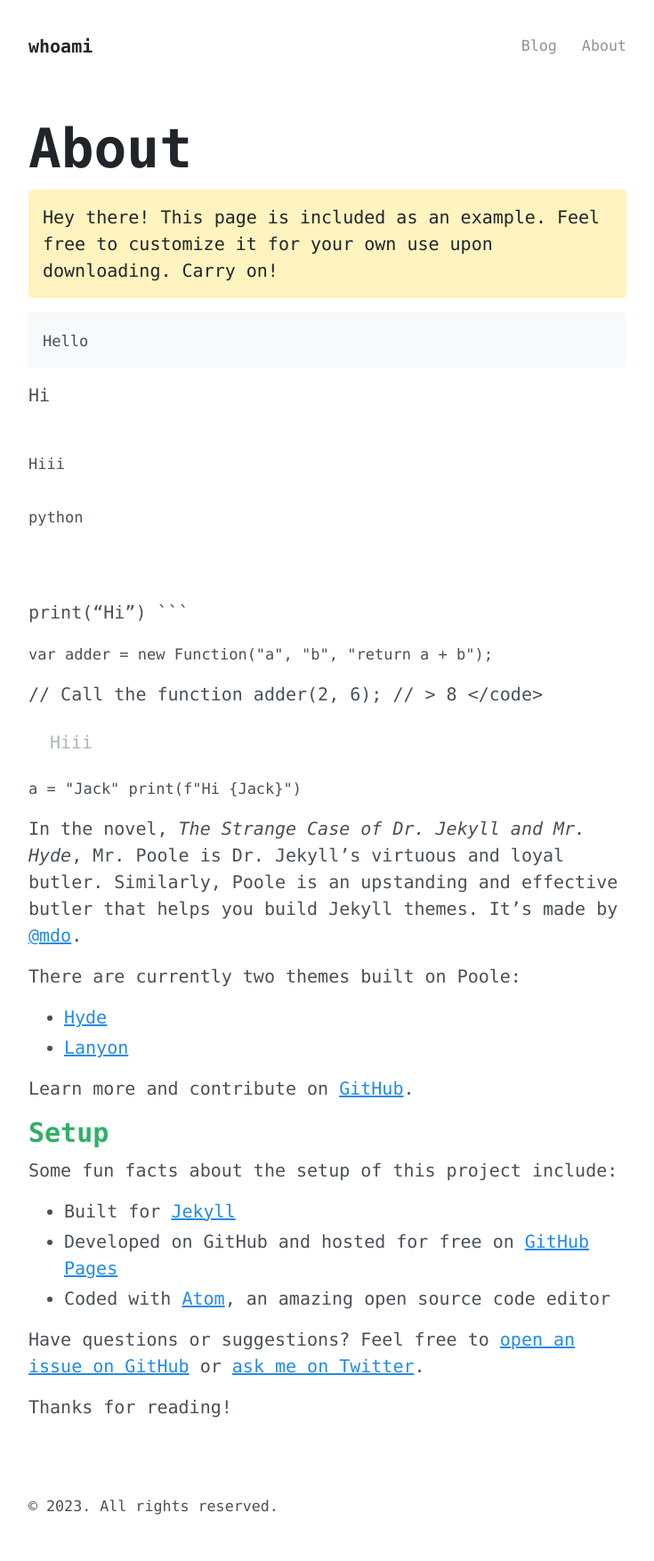
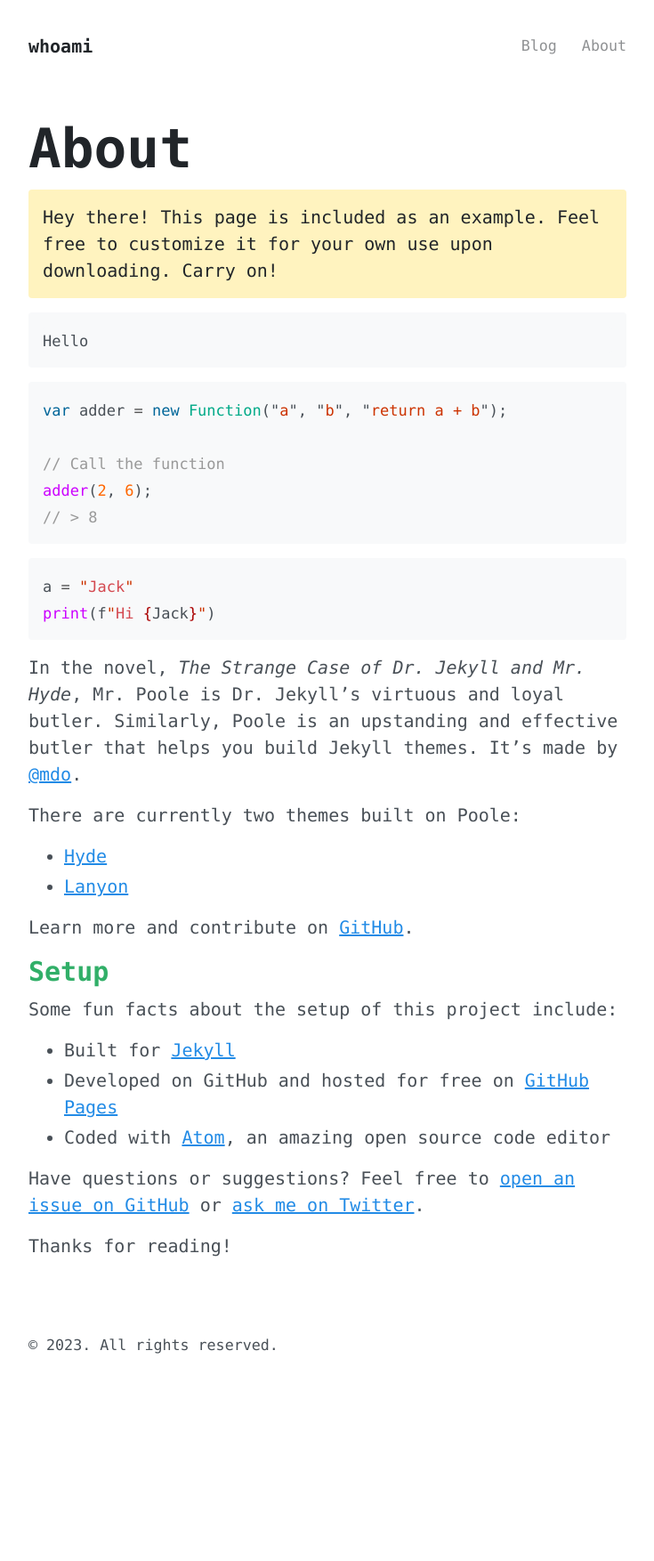
Before and after one commit to Aftab700/aftab700.github.io, a Jekyll site: the page built from about.md, in a window 1280 px wide. Shown: the whole page at 89% size, without its empty margins (272-1007 px from the left). Built offline with Jekyll 4.4.1, drawn with Linux system fonts in a browser that asks for light colours; after the commit the page ends 1573 px from its top, so only the background shows below that.

Commit message:
highlight code

````diff
--- a/about.md
+++ b/about.md
@@ -11,32 +11,18 @@ title: About
 Hello
 ```
 
-Hi
-
-```Hello```
-
-Hiii
-
-python
-
-```
-print("Hi")
-```
-
-<code>
+{% highlight js %}
 var adder = new Function("a", "b", "return a + b");
 
 // Call the function
 adder(2, 6);
 // > 8
-</code>
+{% endhighlight %}
 
-> Hiii
-
-<code>
+{% highlight python %}
 a = "Jack"
 print(f"Hi {Jack}")
-</code>
+{% endhighlight %}
 
 In the novel, *The Strange Case of Dr. Jekyll and Mr. Hyde*, Mr. Poole is Dr. Jekyll's virtuous and loyal butler. Similarly, Poole is an upstanding and effective butler that helps you build Jekyll themes. It's made by [@mdo](https://twitter.com/mdo).
 
````
